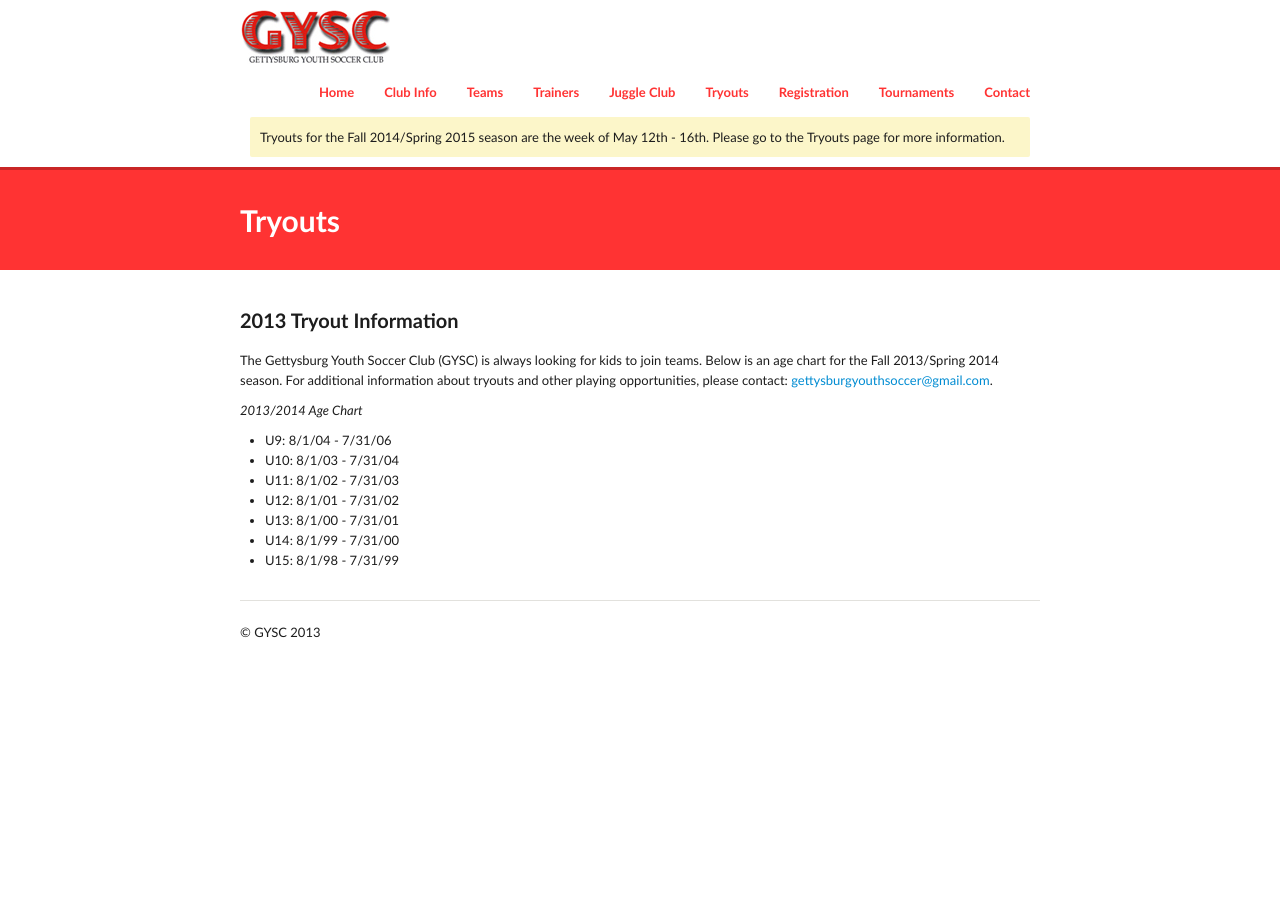
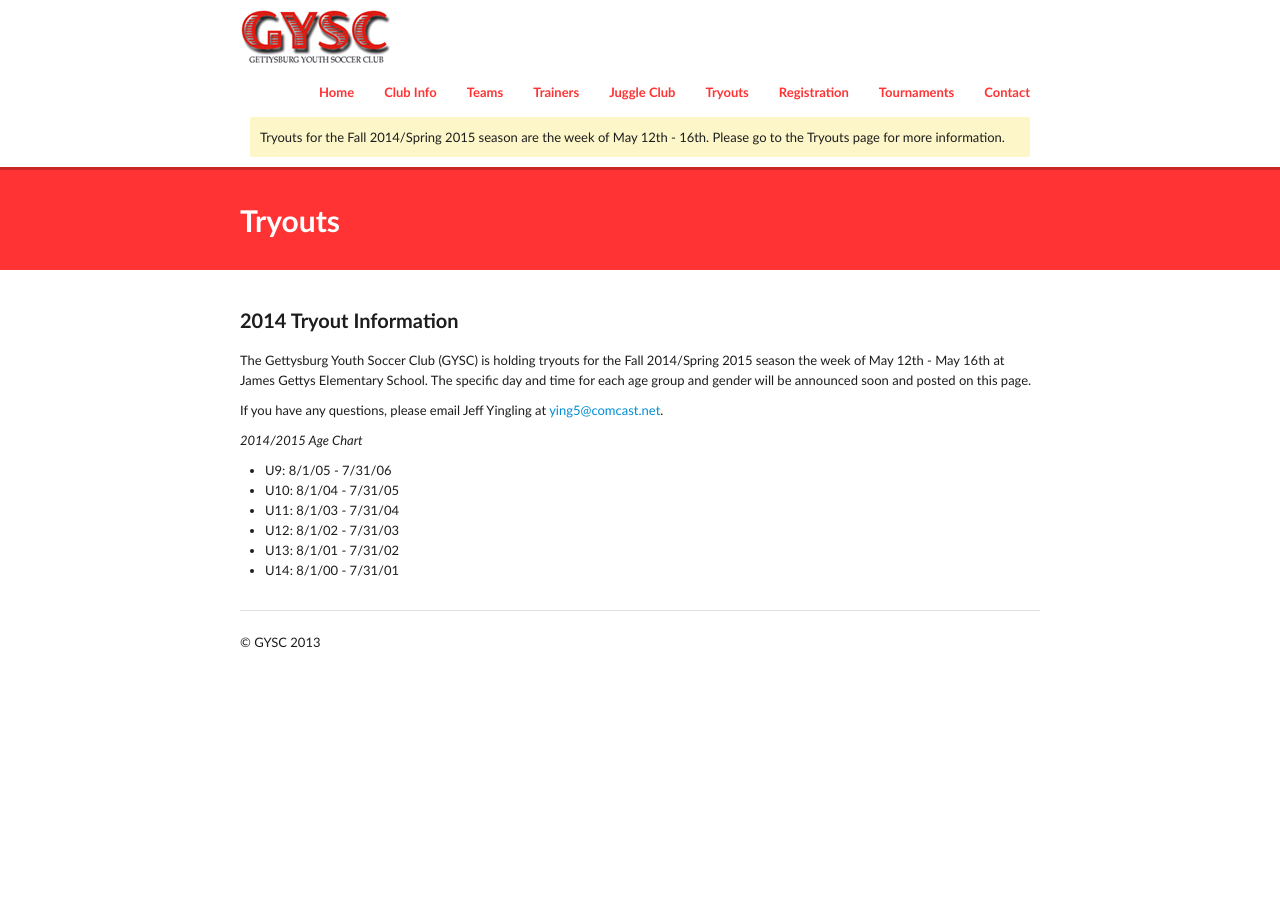
Before and after one commit to GYSC/gysc.github.com, a Jekyll site: the page built from tryouts.md, in a window 1280 px wide. Built offline with Jekyll 4.4.1, drawn with Linux system fonts in a browser that asks for light colours; Markdown is read by kramdown in place of the engine named in the settings.

Commit message:
Update tryouts.md

```diff
--- a/tryouts.md
+++ b/tryouts.md
@@ -5,17 +5,18 @@ img:
 tags: gettysburg youth soccer club, gettysburg, youth, soccer, club, tryouts
 permalink: /tryouts/
 ---
-###2013 Tryout Information
-The Gettysburg Youth Soccer Club (GYSC) is always looking for kids to join teams. Below is an age chart for the Fall 2013/Spring 2014 season. For additional information about tryouts and other playing opportunities, please contact: <a href="mailto:gettysburgyouthsoccer@gmail.com">gettysburgyouthsoccer@gmail.com</a>.
+###2014 Tryout Information
+The Gettysburg Youth Soccer Club (GYSC) is holding tryouts for the Fall 2014/Spring 2015 season the week of May 12th - May 16th at James Gettys Elementary School. The specific day and time for each age group and gender will be announced soon and posted on this page.
 
-*2013/2014 Age Chart*
+If you have any questions, please email Jeff Yingling at <ying5@comcast.net>.
+
+*2014/2015 Age Chart*
 
 <ul>
-<li>U9: 8/1/04 - 7/31/06</li>
-<li>U10: 8/1/03 - 7/31/04</li>
-<li>U11: 8/1/02 - 7/31/03</li>
-<li>U12: 8/1/01 - 7/31/02</li>
-<li>U13: 8/1/00 - 7/31/01</li>
-<li>U14: 8/1/99 - 7/31/00</li>
-<li>U15: 8/1/98 - 7/31/99</li>
+<li>U9:  8/1/05 - 7/31/06</li>
+<li>U10: 8/1/04 - 7/31/05</li>
+<li>U11: 8/1/03 - 7/31/04</li>
+<li>U12: 8/1/02 - 7/31/03</li>
+<li>U13: 8/1/01 - 7/31/02</li>
+<li>U14: 8/1/00 - 7/31/01</li>
 </ul>
```
